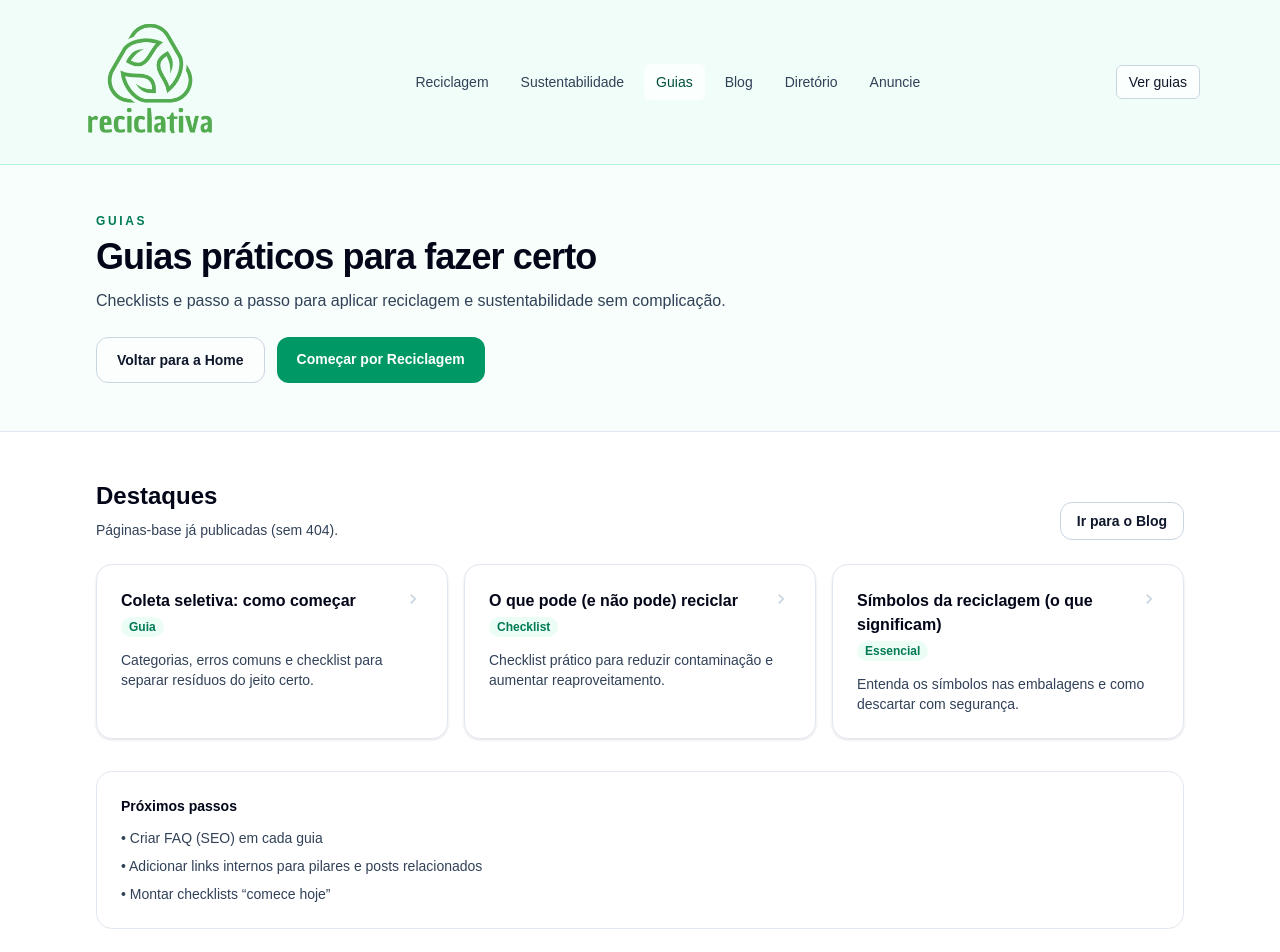
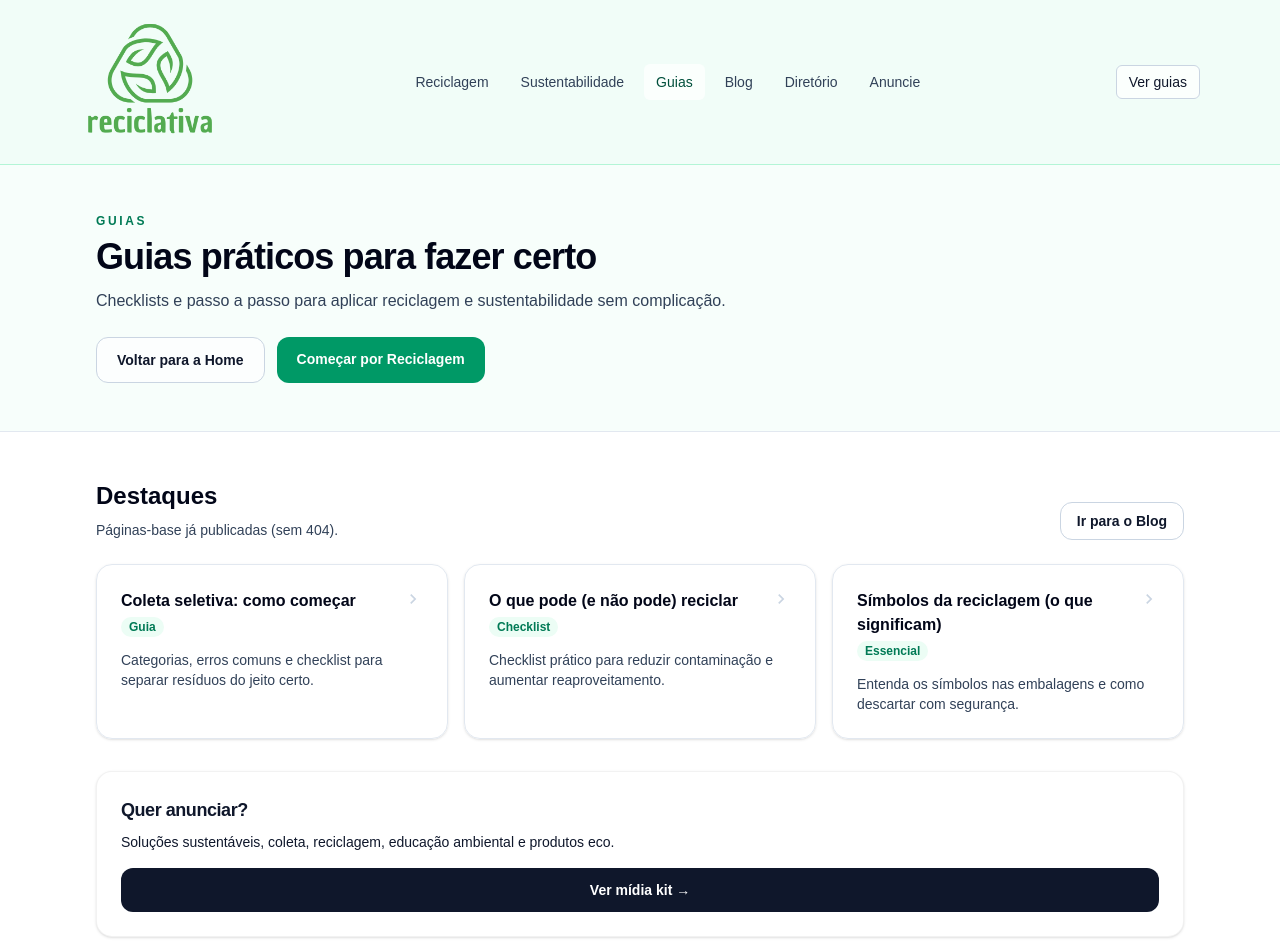
Before and after one commit to aieduardopompeu/reciclativa-portal, a Next.js app: page /guias in a window 1280 px wide. Shown: the top 952 px of the page. Built offline with nearby package versions, Linux system fonts and the light colour scheme.

Commit message:
feat: inserir card Quer anunciar nas páginas pilares, guias e diretorio

```diff
--- a/src/app/guias/page.tsx
+++ b/src/app/guias/page.tsx
@@ -1,5 +1,6 @@
 import type { Metadata } from "next";
 import Link from "next/link";
+import AdCtaCard from "@/components/AdCtaCard";
 
 export const metadata: Metadata = {
   title: "Guias práticos",
@@ -136,6 +137,10 @@ export default function Page() {
           ))}
         </div>
 
+      <section className="mt-8">
+        <AdCtaCard />
+      </section>
+
         {/* Próximos passos (SEO/arquitetura) */}
         <div className="mt-8 rounded-2xl border border-slate-200 bg-white/70 p-6">
           <p className="text-sm font-semibold text-slate-950">Próximos passos</p>
--- a/src/app/reciclagem/page.tsx
+++ b/src/app/reciclagem/page.tsx
@@ -1,5 +1,6 @@
 // src/app/reciclagem/page.tsx
 import Link from "next/link";
+import AdCtaCard from "@/components/AdCtaCard";
 
 export default function ReciclagemPilarPage() {
   return (
@@ -147,6 +148,10 @@ export default function ReciclagemPilarPage() {
             </Link>
           </div>
 
+            <div className="mt-6">
+              <AdCtaCard />
+            </div>
+
           <div className="mt-6 rounded-xl bg-emerald-50 p-4 text-sm text-emerald-900">
             <p className="font-semibold">Dica editorial</p>
             <p className="mt-1 text-emerald-900/80">
@@ -168,6 +173,7 @@ export default function ReciclagemPilarPage() {
             <li>• Colocar papel engordurado junto do papel limpo.</li>
             <li>• Achar que “símbolo” garante coleta na sua cidade.</li>
           </ul>
+
 
           <div className="mt-6">
             <Link
--- a/src/app/sustentabilidade/page.tsx
+++ b/src/app/sustentabilidade/page.tsx
@@ -1,5 +1,6 @@
 import type { Metadata } from "next";
 import Link from "next/link";
+import AdCtaCard from "@/components/AdCtaCard";
 
 export const metadata: Metadata = {
   title: "Sustentabilidade | Reciclativa",
@@ -144,6 +145,10 @@ export default function Page() {
               <li>• Montar checklist “comece hoje”</li>
             </ul>
 
+          <section className="mt-6">
+            <AdCtaCard />
+          </section>
+
             <div className="mt-6 rounded-xl border border-slate-200 bg-slate-50 p-4">
               <p className="text-xs font-semibold uppercase tracking-[0.2em] text-slate-600">
                 Dica rápida
--- /dev/null
+++ b/src/components/AdCtaCard.tsx
@@ -0,0 +1,36 @@
+// src/components/AdCtaCard.tsx
+import Link from "next/link";
+
+type AdCtaCardProps = {
+  className?: string;
+  title?: string;
+  subtitle?: string;
+  ctaLabel?: string;
+  href?: string;
+};
+
+export default function AdCtaCard({
+  className = "",
+  title = "Quer anunciar?",
+  subtitle = "Soluções sustentáveis, coleta, reciclagem, educação ambiental e produtos eco.",
+  ctaLabel = "Ver mídia kit →",
+  href = "/anuncie",
+}: AdCtaCardProps) {
+  return (
+    <section
+      className={`rounded-2xl border border-black/5 bg-white p-6 shadow-sm ${className}`}
+    >
+      <h3 className="text-lg font-bold tracking-tight">{title}</h3>
+      <p className="mt-2 text-sm text-muted-foreground">{subtitle}</p>
+
+      <div className="mt-4">
+        <Link
+          href={href}
+          className="inline-flex w-full items-center justify-center rounded-xl bg-slate-900 px-4 py-3 text-sm font-semibold text-white hover:bg-slate-800"
+        >
+          {ctaLabel}
+        </Link>
+      </div>
+    </section>
+  );
+}
```
